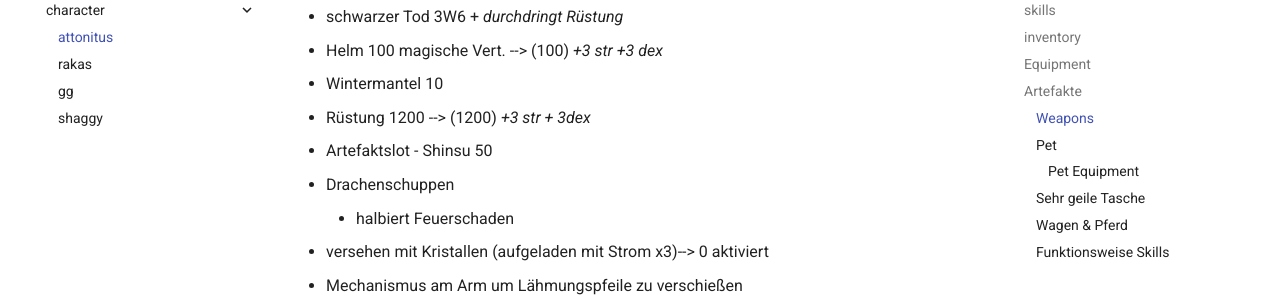
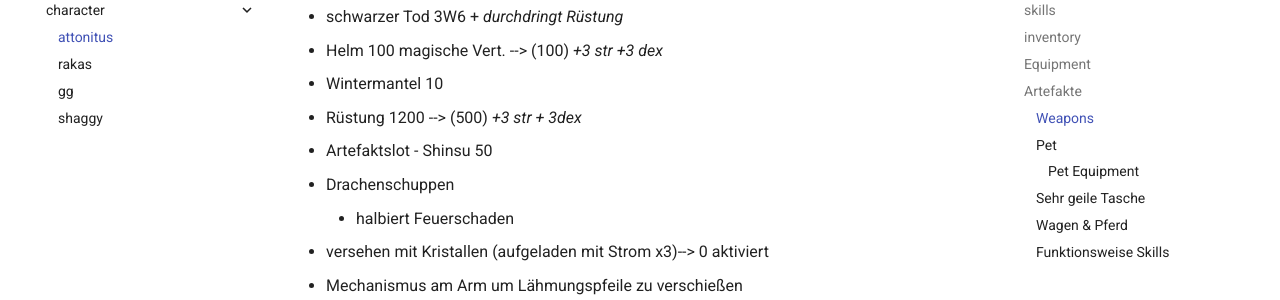
Before and after one commit to mkdocs-pnp/avalon, an MkDocs documentation site: the page built from docs/character/attonitus_fulgur.md, in a window 1280 px wide and 900 px high, scrolled down 1425 px. Shown: the part 152-452 px from the top of the window. Built offline with MkDocs 1.6.1 and Material for MkDocs 9.7.7, drawn with Linux system fonts in a browser that asks for light colours.

Commit message:
Update attonitus_fulgur.md

```diff
--- a/docs/character/attonitus_fulgur.md
+++ b/docs/character/attonitus_fulgur.md
@@ -46,7 +46,7 @@
 * schwarzer Tod            3W6 + _durchdringt Rüstung_
 * Helm                     100 magische Vert. --> (100) _+3 str +3 dex_
 * Wintermantel             10
-* Rüstung                  1200 --> (1200) _+3 str + 3dex_
+* Rüstung                  1200 --> (500) _+3 str + 3dex_
   * Artefaktslot - Shinsu 50
   * Drachenschuppen
     * halbiert Feuerschaden
```
